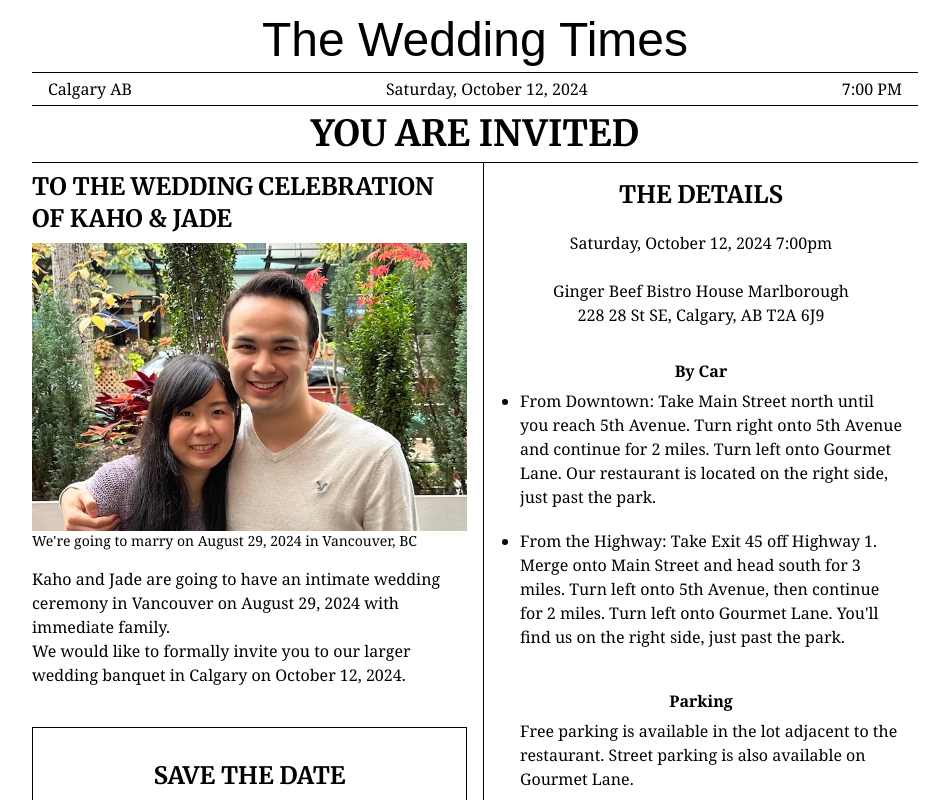
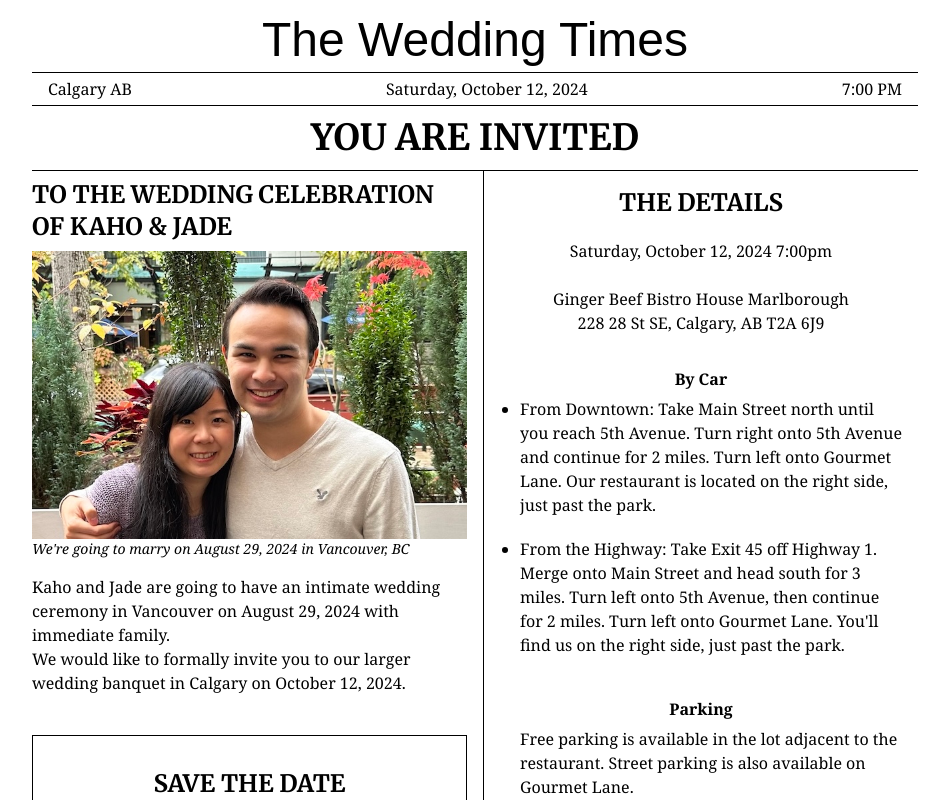
Before and after one commit to shiv-chan/banquet-invitation, a Next.js app: page / in a window 1280 px wide. Shown: the top 800 px of the page, without its empty margins (165-1114 px from the left). Built offline with nearby package versions, Linux system fonts and the light colour scheme; a web font is replaced by a local one.

Commit message:
fix tailwind css

```diff
--- a/app/page.tsx
+++ b/app/page.tsx
@@ -18,7 +18,7 @@ export default function Home() {
 				<p>7:00 PM</p>
 			</div>
 			<p
-				className={`${merriweather.className} text-center uppercase italic bold text-3xl border-b border-solid border-b-black px-4 py-2 lg:text-4xl lg:scroll-py-3`}
+				className={`${merriweather.className} text-center uppercase italic bold text-3xl border-b border-solid border-b-black px-4 py-2 lg:text-4xl lg:py-3`}
 			>
 				You are invited
 			</p>
--- a/app/ui/hero.tsx
+++ b/app/ui/hero.tsx
@@ -25,7 +25,7 @@ export default function Hero() {
 					placeholder='blur'
 					blurDataURL={rgbDataURL(181, 181, 181)}
 				/>
-				<figcaption className='font-serif text-[10px] sm:text-sm'>
+				<figcaption className='font-serif text-[10px] italic sm:text-sm'>
 					{married ? "We married" : "We're going to marry"} on August 29, 2024
 					in Vancouver, BC
 				</figcaption>
```
